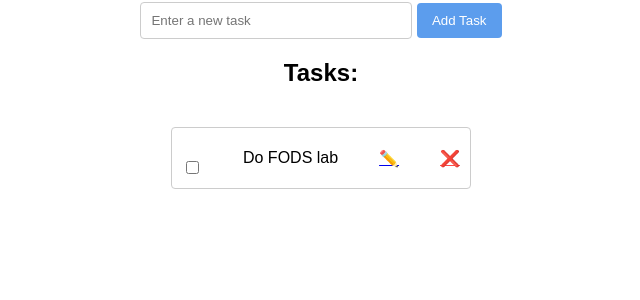
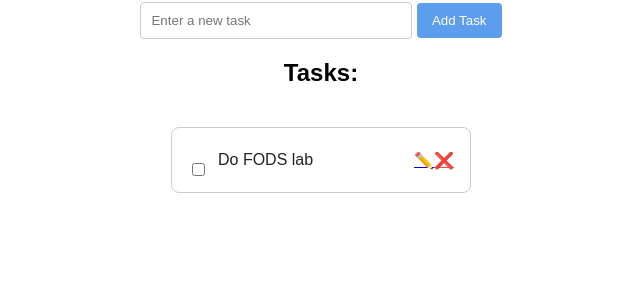
Before and after one commit to shreejesh-bzr/task-manager-flask, a Flask app: page / in a window 1280 px wide. Shown: the part 158-458 px from the top of the page, without its empty margins (319-959 px from the left). Run offline with Flask 3, Linux system fonts and the light colour scheme; data comes from the database, SQL or seed files in the repository.

Commit message:
Update for dark mode better visibility

```diff
--- a/static/css/style.css
+++ b/static/css/style.css
@@ -167,3 +167,27 @@ body.dark .theme-btn {
     background: #e0e0e0;
     color: #121212;
 }
+
+/* Task item card */
+.task-item {
+    background: #ffffff;
+    color: #222222;
+    padding: 12px 16px;
+    border-radius: 8px;
+    margin-bottom: 10px;
+    display: flex;
+    align-items: center;
+    justify-content: space-between;
+}
+
+/* Task text */
+.task-text {
+    flex: 1;
+    margin-left: 10px;
+}
+
+/* Dark mode task card */
+body.dark .task-item {
+    background: #1e1e1e;
+    color: #f1f1f1;
+}
```
